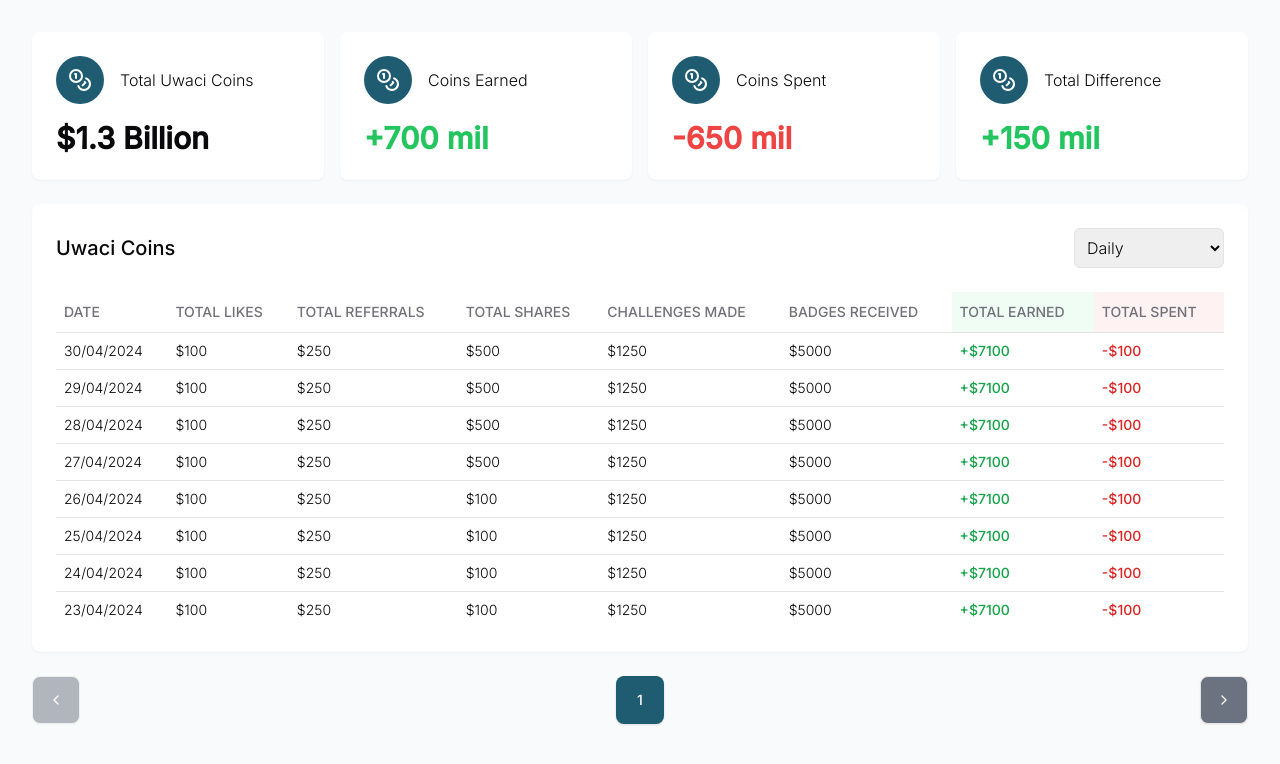
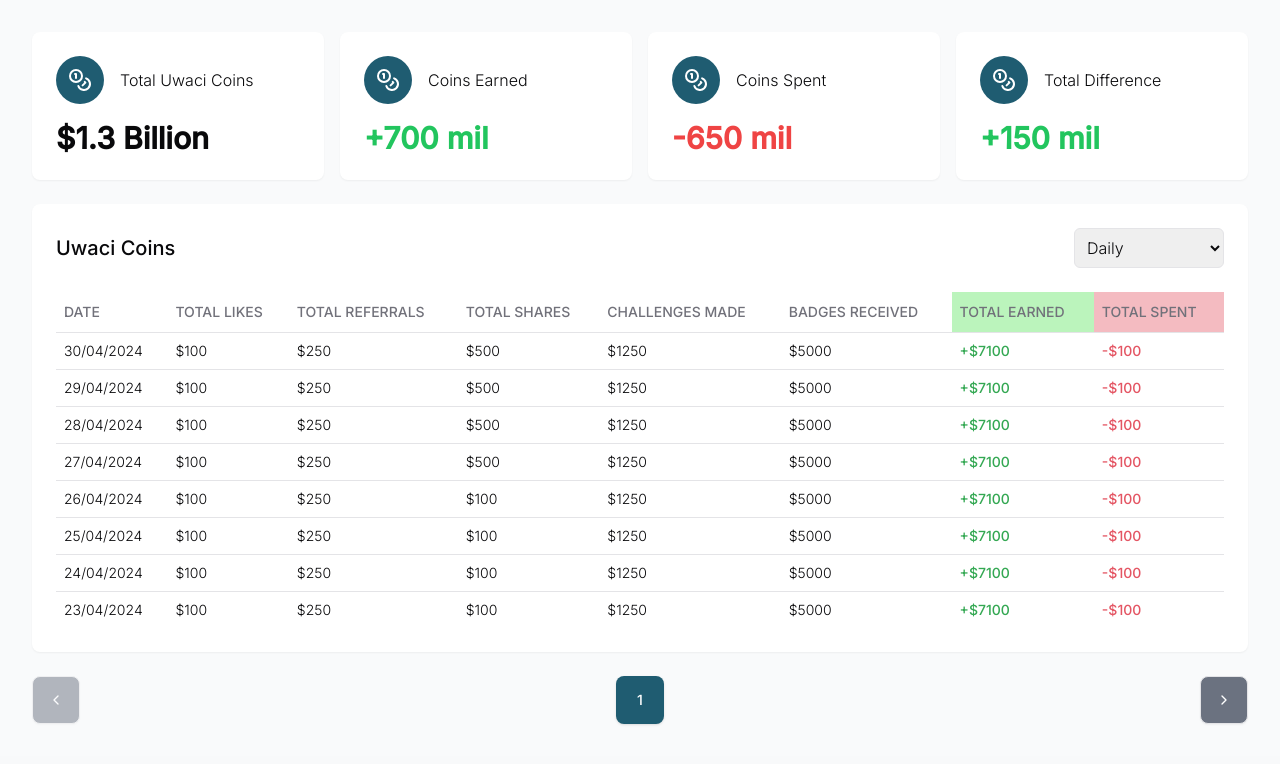
Before and after one commit to megatransactFront/challenz_dashboard, a Next.js app: page /dashboard/coins in a window 1280 px wide. Shown: the top 764 px of the page. Built offline with nearby package versions, Linux system fonts and the light colour scheme.

Commit message:
feature/implement-footer-flow

```diff
--- a/src/app/dashboard/coins/page.tsx
+++ b/src/app/dashboard/coins/page.tsx
@@ -1,27 +1,16 @@
 // app/dashboard/coins/page.tsx
 "use client";
-
 import React, { useEffect, useState } from 'react';
-import { Coins, Loader2, ChevronLeft, ChevronRight } from 'lucide-react';
+import { Coins, Loader2 } from 'lucide-react';
 import { Alert, AlertDescription } from "@/components/ui/alert";
-import { Button } from "@/components/ui/button";
-import {
-    Table,
-    TableBody,
-    TableCell,
-    TableHead,
-    TableHeader,
-    TableRow,
-} from "@/components/ui/table";
 import { CoinData } from '@/app/types/coins';
+import { CoinTransactionTable } from '@/app/dashboard/components/coins/CoinTransactionTable';
 
 export default function CoinsPage() {
     // State management
     const [coinData, setCoinData] = useState<CoinData | null>(null);
     const [isLoading, setIsLoading] = useState(true);
     const [error, setError] = useState<string | null>(null);
-    const [currentPage, setCurrentPage] = useState(1);
-    const itemsPerPage = 8;
 
     useEffect(() => {
         const fetchCoinData = async () => {
@@ -114,79 +103,7 @@ export default function CoinsPage() {
                     <div className="text-3xl font-bold text-green-500">+150 mil</div>
                 </div>
             </div>
-
-            {/* Transactions Table */}
-            <div className="bg-white p-6 rounded-lg shadow-sm">
-                <div className="flex justify-between items-center mb-6">
-                    <h2 className="text-xl font-medium">Uwaci Coins</h2>
-                    <select className="border rounded-md p-2 min-w-[150px]">
-                        <option>Daily</option>
-                        <option>Weekly</option>
-                        <option>Monthly</option>
-                    </select>
-                </div>
-
-                <Table>
-                    <TableHeader>
-                        <TableRow>
-                            <TableHead>DATE</TableHead>
-                            <TableHead>TOTAL LIKES</TableHead>
-                            <TableHead>TOTAL REFERRALS</TableHead>
-                            <TableHead>TOTAL SHARES</TableHead>
-                            <TableHead>CHALLENGES MADE</TableHead>
-                            <TableHead>BADGES RECEIVED</TableHead>
-                            <TableHead className="bg-green-50">TOTAL EARNED</TableHead>
-                            <TableHead className="bg-red-50">TOTAL SPENT</TableHead>
-                        </TableRow>
-                    </TableHeader>
-                    <TableBody>
-                        {coinData.transactions
-                            .slice((currentPage - 1) * itemsPerPage, currentPage * itemsPerPage)
-                            .map((transaction, index) => (
-                                <TableRow key={index}>
-                                    <TableCell>{transaction.date}</TableCell>
-                                    <TableCell>${transaction.totalLikes}</TableCell>
-                                    <TableCell>${transaction.totalReferrals}</TableCell>
-                                    <TableCell>${transaction.totalShares}</TableCell>
-                                    <TableCell>${transaction.challengesMade}</TableCell>
-                                    <TableCell>${transaction.badgesReceived}</TableCell>
-                                    <TableCell className="text-green-600 font-medium">+${transaction.totalEarned}</TableCell>
-                                    <TableCell className="text-red-600 font-medium">-${transaction.totalSpent}</TableCell>
-                                </TableRow>
-                            ))}
-                    </TableBody>
-                </Table>
-            </div>
-
-            {/* Pagination */}
-            <div className="flex justify-between items-center mb-12">
-                <Button
-                    variant="outline"
-                    size="icon"
-                    className="w-12 h-12 rounded-lg bg-gray-500 hover:bg-gray-600 text-white"
-                    onClick={() => setCurrentPage(prev => Math.max(prev - 1, 1))}
-                    disabled={currentPage === 1}
-                >
-                    <ChevronLeft className="h-6 w-6" />
-                </Button>
-                <div className="flex items-center">
-                    <Button
-                        variant="default"
-                        className="w-12 h-12 rounded-lg bg-[#1F5C71] text-white"
-                    >
-                        1
-                    </Button>
-                </div>
-                <Button
-                    variant="outline"
-                    size="icon"
-                    className="w-12 h-12 rounded-lg bg-gray-500 hover:bg-gray-600 text-white"
-                    onClick={() => setCurrentPage(prev => Math.min(prev + 1, Math.ceil(coinData.transactions.length / itemsPerPage)))}
-                    disabled={currentPage === Math.ceil(coinData.transactions.length / itemsPerPage)}
-                >
-                    <ChevronRight className="h-6 w-6" />
-                </Button>
-            </div>
+            <CoinTransactionTable transactions={coinData?.transactions} />
         </div>
     );
 }
--- a/src/app/dashboard/components/coins/CoinTransactionTable.tsx
+++ b/src/app/dashboard/components/coins/CoinTransactionTable.tsx
@@ -1,7 +1,7 @@
 // app/dashboard/components/coins/CoinTransactionTable.tsx
 "use client";
 
-import React from 'react';
+import React, { useEffect, useState } from 'react';
 import {
     Table,
     TableBody,
@@ -10,15 +10,36 @@ import {
     TableHeader,
     TableRow,
 } from "@/components/ui/table";
-import { CoinTransaction } from '@/app/types/coins';
+import { CoinData, CoinTransaction } from '@/app/types/coins';
+import { Alert, AlertDescription } from '@/components/ui/alert';
+import { Button } from '@/components/ui/button';
+import { Loader2, ChevronLeft, ChevronRight } from 'lucide-react';
 
 interface CoinTransactionTableProps {
     transactions: CoinTransaction[];
 }
 
 export function CoinTransactionTable({ transactions }: CoinTransactionTableProps) {
+    const [currentPage, setCurrentPage] = useState(1);
+    const itemsPerPage = 8;
+
+    // No data state
+    if (!transactions) {
+        return null;
+    }
     return (
-        <div className="rounded-md border">
+        <>
+            {/* Transactions Table */}
+            <div className="bg-white p-6 rounded-lg shadow-sm">
+                <div className="flex justify-between items-center mb-6">
+                    <h2 className="text-xl font-medium">Uwaci Coins</h2>
+                    <select className="border rounded-md p-2 min-w-[150px]">
+                        <option>Daily</option>
+                        <option>Weekly</option>
+                        <option>Monthly</option>
+                    </select>
+                </div>
+
                 <Table>
                     <TableHeader>
                         <TableRow>
@@ -28,12 +49,14 @@ export function CoinTransactionTable({ transactions }: CoinTransactionTableProps
                             <TableHead>TOTAL SHARES</TableHead>
                             <TableHead>CHALLENGES MADE</TableHead>
                             <TableHead>BADGES RECEIVED</TableHead>
-                        <TableHead className="bg-green-50">TOTAL EARNED</TableHead>
-                        <TableHead className="bg-red-50">TOTAL SPENT</TableHead>
+                            <TableHead className="bg-[#56E45866]">TOTAL EARNED</TableHead>
+                            <TableHead className="bg-[#E4566466]">TOTAL SPENT</TableHead>
                         </TableRow>
                     </TableHeader>
                     <TableBody>
-                    {transactions.map((transaction, index) => (
+                        {transactions
+                            .slice((currentPage - 1) * itemsPerPage, currentPage * itemsPerPage)
+                            .map((transaction, index) => (
                                 <TableRow key={index}>
                                     <TableCell>{transaction.date}</TableCell>
                                     <TableCell>${transaction.totalLikes}</TableCell>
@@ -41,12 +64,43 @@ export function CoinTransactionTable({ transactions }: CoinTransactionTableProps
                                     <TableCell>${transaction.totalShares}</TableCell>
                                     <TableCell>${transaction.challengesMade}</TableCell>
                                     <TableCell>${transaction.badgesReceived}</TableCell>
-                            <TableCell className="text-green-600 font-medium">+${transaction.totalEarned}</TableCell>
-                            <TableCell className="text-red-600 font-medium">-${transaction.totalSpent}</TableCell>
+                                    <TableCell className="text-[#34A853] font-medium">+${transaction.totalEarned}</TableCell>
+                                    <TableCell className="text-[#E45664] font-medium">-${transaction.totalSpent}</TableCell>
                                 </TableRow>
                             ))}
                     </TableBody>
                 </Table>
             </div>
+
+            {/* Pagination */}
+            <div className="flex justify-between items-center mb-12">
+                <Button
+                    variant="outline"
+                    size="icon"
+                    className="w-12 h-12 rounded-lg bg-gray-500 hover:bg-gray-600 text-white"
+                    onClick={() => setCurrentPage(prev => Math.max(prev - 1, 1))}
+                    disabled={currentPage === 1}
+                >
+                    <ChevronLeft className="h-6 w-6" />
+                </Button>
+                <div className="flex items-center">
+                    <Button
+                        variant="default"
+                        className="w-12 h-12 rounded-lg bg-[#1F5C71] text-white"
+                    >
+                        {currentPage}
+                    </Button>
+                </div>
+                <Button
+                    variant="outline"
+                    size="icon"
+                    className="w-12 h-12 rounded-lg bg-gray-500 hover:bg-gray-600 text-white"
+                    onClick={() => setCurrentPage(prev => Math.min(prev + 1, Math.ceil(transactions.length / itemsPerPage)))}
+                    disabled={currentPage === Math.ceil(transactions.length / itemsPerPage)}
+                >
+                    <ChevronRight className="h-6 w-6" />
+                </Button>
+            </div>
+        </>
     );
 }
--- a/src/app/dashboard/layout.tsx
+++ b/src/app/dashboard/layout.tsx
@@ -1,7 +1,7 @@
 // app/dashboard/layout.tsx
 "use client";
 
-import React from "react";
+import React, { useState, useEffect } from "react";
 import { usePathname } from "next/navigation";
 import { Button } from "@/components/ui/button";
 
@@ -11,24 +11,44 @@ export default function DashboardLayout({
   children: React.ReactNode;
 }) {
   const pathname = usePathname();
+  const [childrenLoaded, setChildrenLoaded] = useState(false);
+
+  useEffect(() => {
+    setChildrenLoaded(true);
+  }, []);
 
   // Updated paths to match actual route structure
   const pageDetails = {
     "/dashboard": {
       title: "Overview Dashboard",
-      description: "View your overview metrics"
+      description: "View your overview metrics",
+      footer: (<></>
+      )
     },
     "/dashboard/revenues": {
       title: "Revenue Analytics",
-      description: "Track your revenue metrics"
+      description: "Track your revenue metrics",
+      footer: (
+        <></>
+      )
     },
     "/dashboard/engagements": {
       title: "Engagement Metrics",
-      description: "Monitor user engagement"
+      description: "Monitor user engagement",
+      footer: (
+        <></>
+      )
     },
     "/dashboard/coins": {
       title: "",
-      description: ""
+      description: "",
+      footer: (
+        <div className="w-full flex justify-center items-center mt-8 bg-white min-h-[100px]">
+          <Button className=" px-6 py-3 bg-[#E45664] text-white rounded-lg uppercase font-medium">
+            Prospering Together
+          </Button>
+        </div>
+      )
     }
   } as const;
 
@@ -38,7 +58,8 @@ export default function DashboardLayout({
   };
 
   return (
-    <div className="min-h-screen bg-gray-50">
+    <div>
+      <div className=" bg-gray-50">
         <div className="p-8">
           {/* Page Title and Description */}
           {
@@ -51,13 +72,8 @@ export default function DashboardLayout({
             )}
           {children}
         </div>
-
-      {/* Footer */}
-      <div className="w-full flex justify-center items-center mt-8 bg-white min-h-[100px]">
-        <Button className=" px-6 py-3 bg-[#E45664] text-white rounded-lg uppercase font-medium">
-          Prospering Together
-        </Button>
       </div>
+      {currentPageDetails?.footer && childrenLoaded && (currentPageDetails?.footer)}
     </div>
   );
 }
```
Lines whose indentation alone changed are shown as unchanged.
